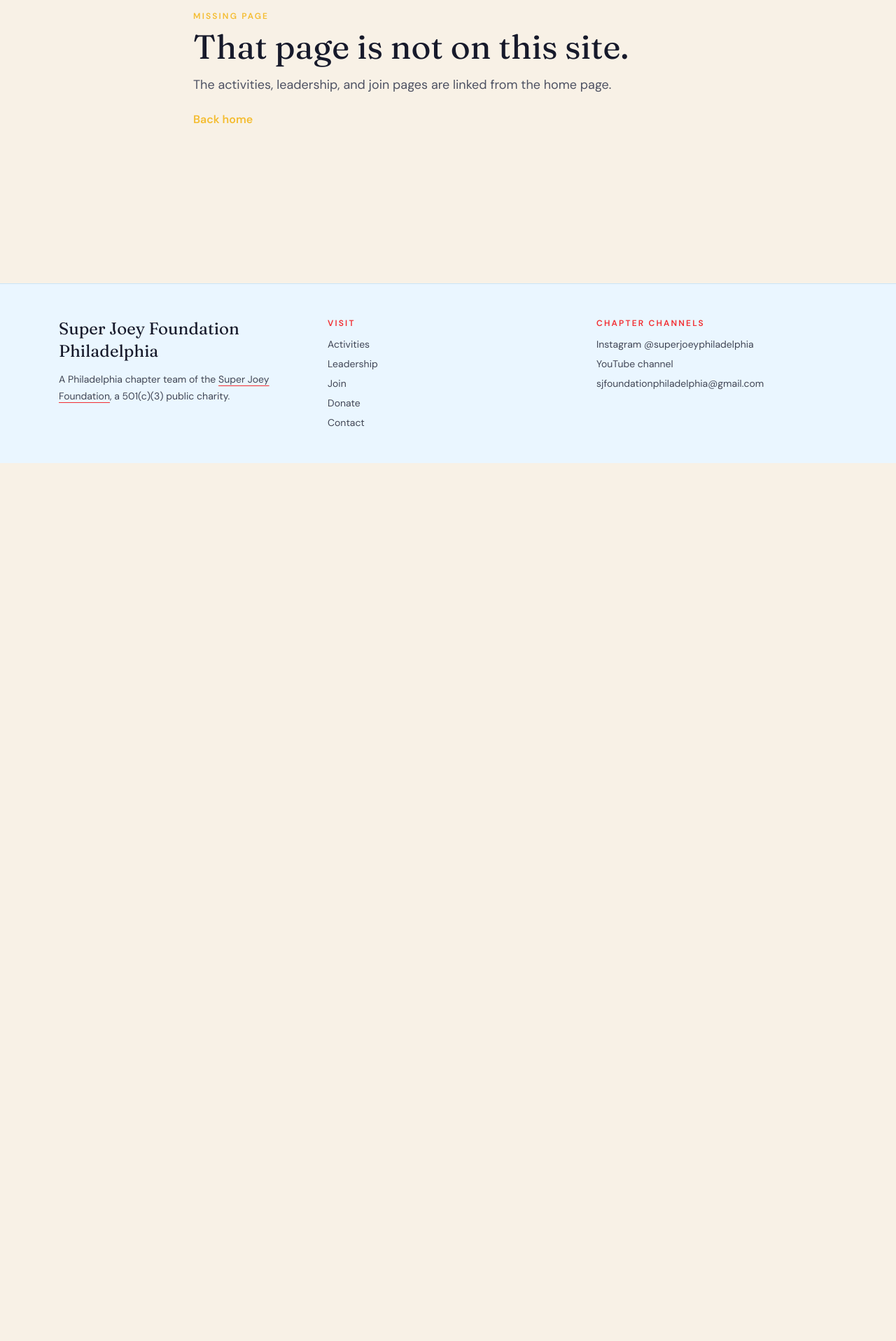
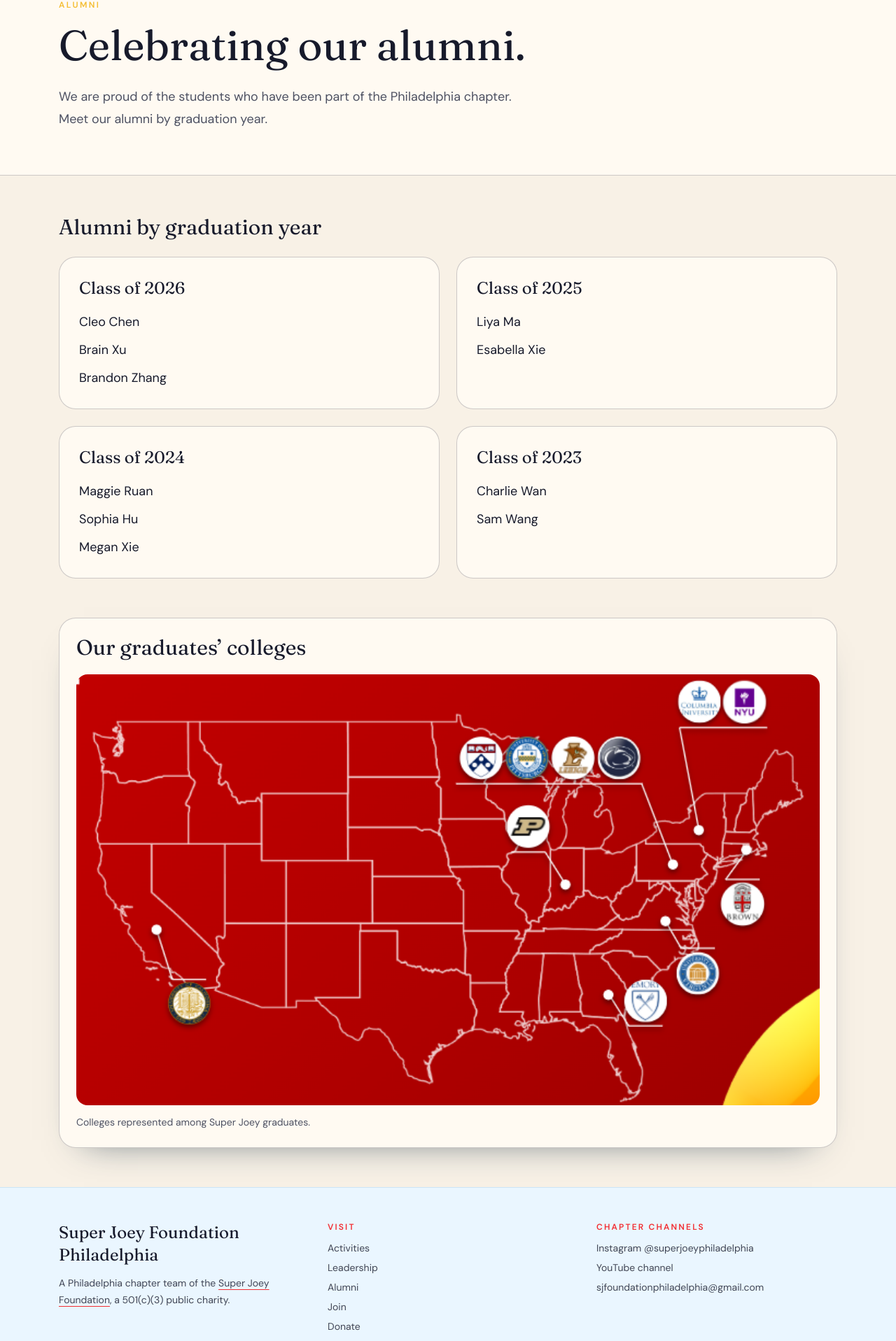
Before and after one commit to xiedong2000/super-joey-philadelphia, a Next.js app: page /alumni in a window 1280 px wide. Before the commit this address had no page. Shown: the part 138-2055 px from the top of the page at 70% size. Before the commit the page ends 800 px from the top, so only its background shows below. Built offline with nearby package versions, Linux system fonts and the light colour scheme.

Commit message:
Add Alumni page

```diff
--- /dev/null
+++ b/app/alumni/page.tsx
@@ -0,0 +1,66 @@
+import type { Metadata } from "next";
+import { PageIntro } from "@/components/PageIntro";
+
+export const metadata: Metadata = {
+  title: "Alumni",
+  description:
+    "Meet the Super Joey Foundation Philadelphia alumni, organized by graduation year.",
+};
+
+const alumniByYear = [
+  { year: "2026", names: ["Cleo Chen", "Brain Xu", "Brandon Zhang"] },
+  { year: "2025", names: ["Liya Ma", "Esabella Xie"] },
+  { year: "2024", names: ["Maggie Ruan", "Sophia Hu", "Megan Xie"] },
+  { year: "2023", names: ["Charlie Wan", "Sam Wang"] },
+];
+
+export default function AlumniPage() {
+  return (
+    <>
+      <PageIntro kicker="Alumni" title="Celebrating our alumni.">
+        <p>
+          We are proud of the students who have been part of the Philadelphia
+          chapter. Meet our alumni by graduation year.
+        </p>
+      </PageIntro>
+
+      <div className="mx-auto w-full max-w-6xl px-5 py-14">
+        <section aria-labelledby="alumni-by-year">
+          <h2 id="alumni-by-year" className="font-serif text-3xl text-navy">
+            Alumni by graduation year
+          </h2>
+          <div className="mt-6 grid gap-6 md:grid-cols-2">
+            {alumniByYear.map(({ year, names }) => (
+              <section
+                key={year}
+                aria-labelledby={`class-${year}`}
+                className="rounded-3xl border border-line bg-card p-7"
+              >
+                <h3 id={`class-${year}`} className="font-serif text-2xl text-navy">
+                  Class of {year}
+                </h3>
+                <ul className="mt-4 space-y-2 text-lg leading-8">
+                  {names.map((name) => (
+                    <li key={name}>{name}</li>
+                  ))}
+                </ul>
+              </section>
+            ))}
+          </div>
+        </section>
+
+        <figure className="mt-14 overflow-hidden rounded-3xl border border-line bg-card p-4 shadow-[0_24px_50px_-36px_rgba(22,48,68,0.7)] md:p-6">
+          <h2 className="font-serif text-3xl text-navy">Our graduates’ colleges</h2>
+          <img
+            src="/photo/alumni-college-map.png"
+            alt="Map of colleges attended by Super Joey graduates across the United States"
+            className="mt-5 h-auto w-full rounded-2xl"
+          />
+          <figcaption className="mt-3 text-sm leading-6 text-muted">
+            Colleges represented among Super Joey graduates.
+          </figcaption>
+        </figure>
+      </div>
+    </>
+  );
+}
--- a/components/SiteFooter.tsx
+++ b/components/SiteFooter.tsx
@@ -31,6 +31,11 @@
             <li>
               <Link href="/leadership" className="hover:text-ribbon">
                 Leadership
+              </Link>
+            </li>
+            <li>
+              <Link href="/alumni" className="hover:text-ribbon">
+                Alumni
               </Link>
             </li>
             <li>
--- a/components/SiteHeader.tsx
+++ b/components/SiteHeader.tsx
@@ -9,6 +9,7 @@
   { href: "/about", label: "About" },
   { href: "/events", label: "Activities" },
   { href: "/leadership", label: "Leadership" },
+  { href: "/alumni", label: "Alumni" },
   { href: "/join", label: "Join" },
   { href: "/contact", label: "Contact" },
 ];
```
Also changed, not shown: public/photo/alumni-college-map.png (added).
